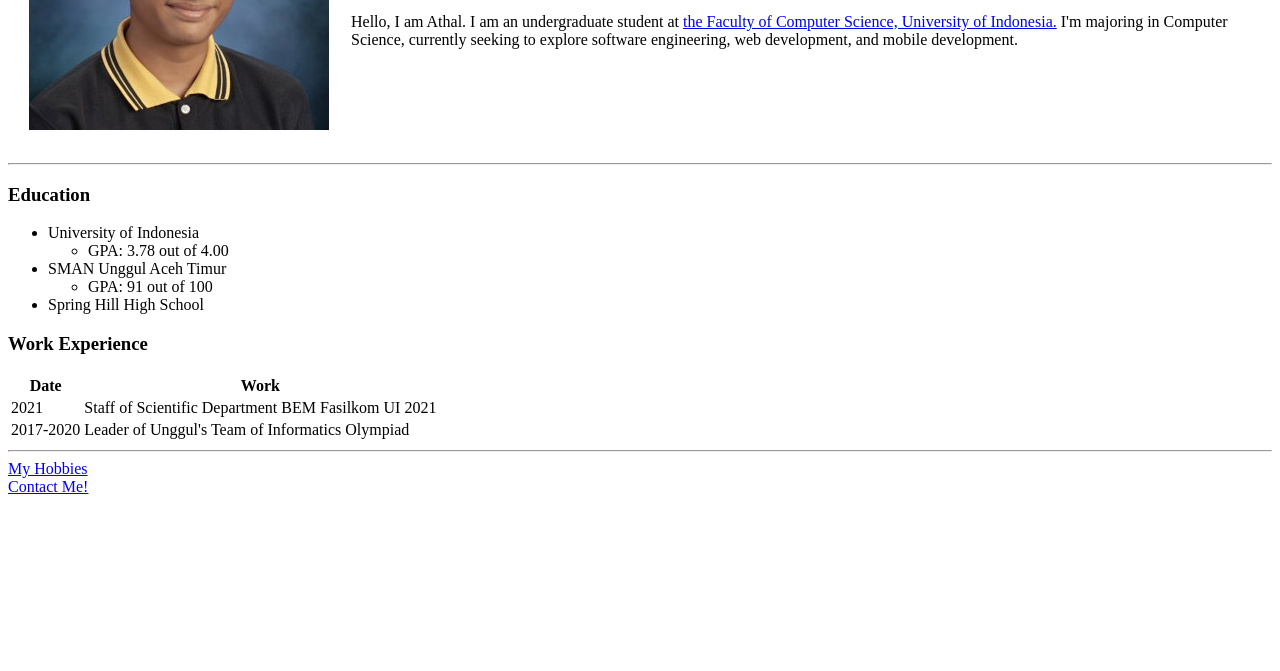
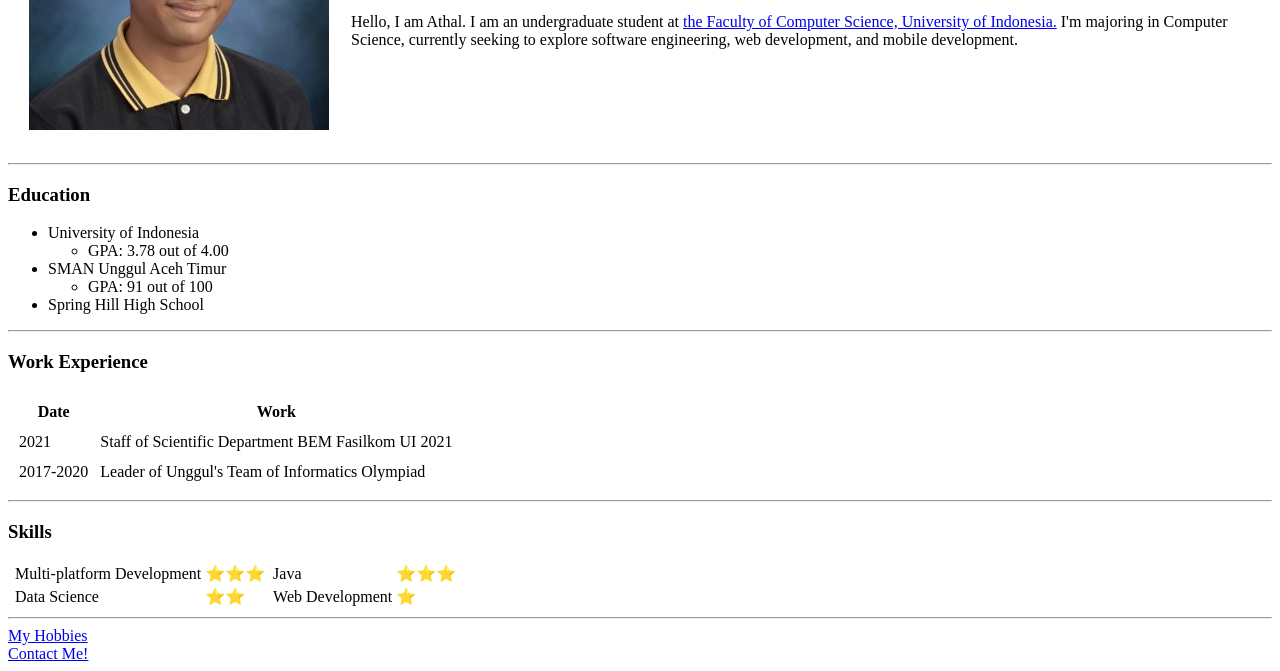
Before and after one commit to determinedguy/Angela-Yu-Web-Development-Bootcamp, a plain HTML site: page 1-Front-End/2-Intermediate HTML/index.html in a window 1280 px wide. Shown: the part 199-870 px from the top of the page. Before the commit the page ends 800 px from the top, so only its background shows below. Drawn offline with Linux system fonts and the light colour scheme.

Commit message:
Finish task from 24th video

```diff
--- a/1-Front-End/2-Intermediate HTML/index.html
+++ b/1-Front-End/2-Intermediate HTML/index.html
@@ -41,8 +41,9 @@
             </ul>
         <li>Spring Hill High School</li>
     </ul>
+    <hr>
     <h3>Work Experience</h3>
-    <table>
+    <table cellspacing="10">
         <thead>
             <tr>
                 <th>Date</th>
@@ -61,6 +62,30 @@
         </tbody>
     </table>
     <hr>
+    <h3>Skills</h3>
+    <table cellspacilg="10">
+        <tr>
+            <td>
+                <td>Multi-platform Development</td>
+                <td>⭐⭐⭐</td>
+            </td>
+            <td>
+                <td>Java</td>
+                <td>⭐⭐⭐</td>
+            </td>
+        </tr>
+        <tr>
+            <td>
+                <td>Data Science</td>
+                <td>⭐⭐</td>
+            </td>
+            <td>
+                <td>Web Development</td>
+                <td>⭐</td>
+            </td>
+        </tr>
+    </table>
+    <hr>
     <a href="hobbies.html">My Hobbies</a>
     <br>
     <a href="contact-me.html">Contact Me!</a>
```
